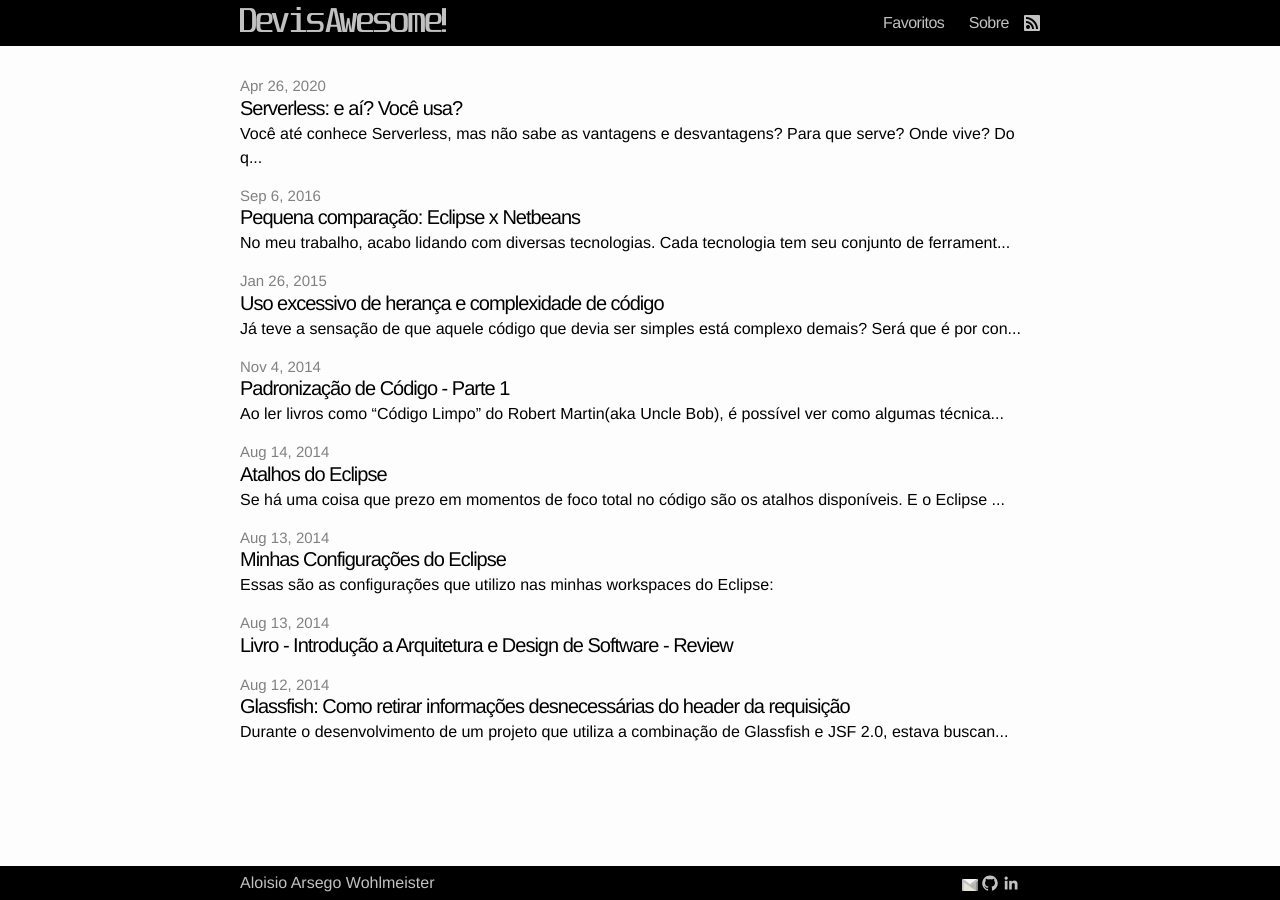
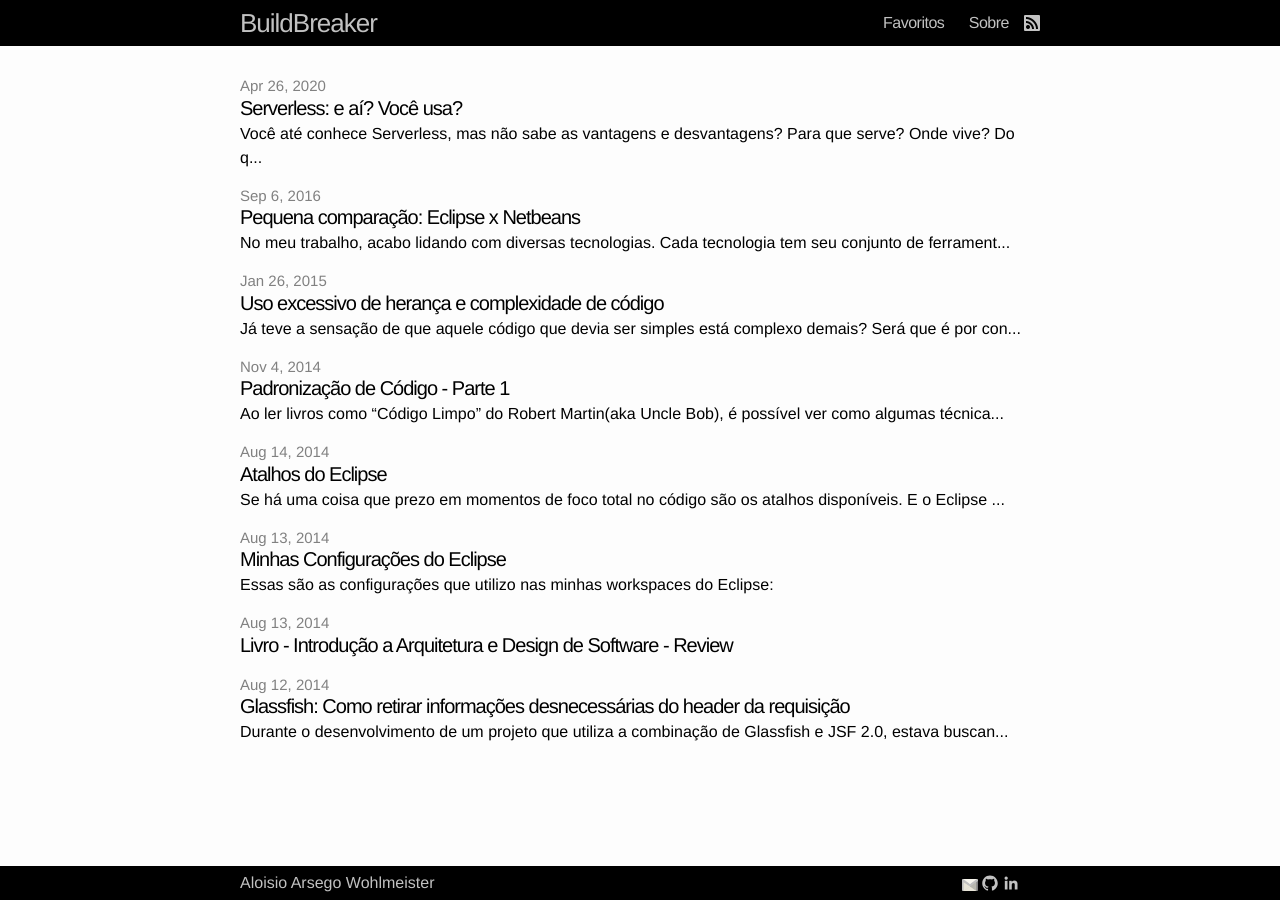
Before and after one commit to aloisioaw/aloisioaw.github.com, a Jekyll site: the page built from index.html, in a window 1280 px wide. Built offline with Jekyll 4.4.1, drawn with Linux system fonts in a browser that asks for light colours.

Commit message:
Changed blog's name to BuildBreaker

```diff
--- a/_config.yml
+++ b/_config.yml
@@ -1,5 +1,5 @@
 # Site settings
-title: Dev is Awesome!
+title: Buildbreaker
 email: aloisioaw@gmail.com
 description: "Minhas anotações sobre desenvolvimento de software e outras coisas."
 baseurl: ""
--- a/_includes/header.html
+++ b/_includes/header.html
@@ -1,7 +1,7 @@
 <header class="site-header">
 	<div class="wrap">
 		<a class="site-title" href="{{ site.baseurl }}/">
-			<img src="/images/DevIsAwesome_Logo.png" title="{{ site.title }}" />
+			BuildBreaker
 		</a>
 
 		<div class="extra">
```
Also changed, not shown: images/DevIsAwesome_Logo.png (deleted), images/ico-devisawesome.png (deleted), images/social_media/gplus.png (deleted).
